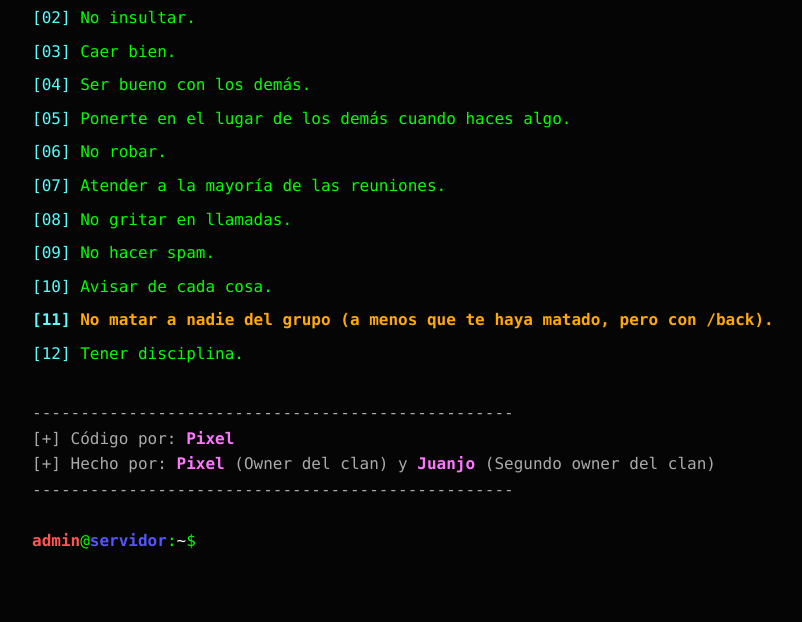
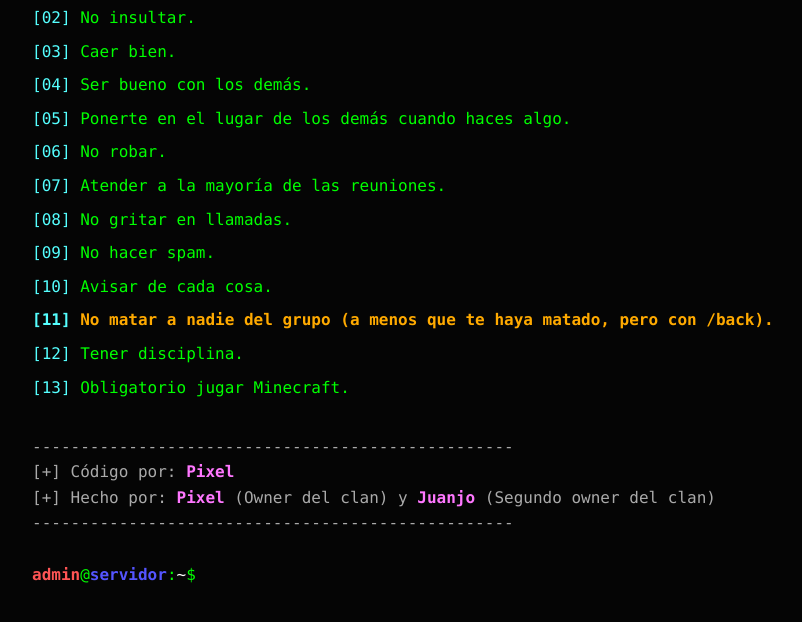
Before and after one commit to pixel-arch404/reglas-clan, a plain HTML site: page index.html in a window 1280 px wide. Shown: the part 148-770 px from the top of the page, without its empty margins (233-1035 px from the left). Drawn offline with Linux system fonts and the light colour scheme.

Commit message:
index.html

```diff
--- a/index.html
+++ b/index.html
@@ -85,6 +85,7 @@
             "<div class='regla'><span class='numero'>[10]</span> Avisar de cada cosa.</div>",
             "<div class='regla importante'><span class='numero'>[11]</span> No matar a nadie del grupo (a menos que te haya matado, pero con /back).</div>",
             "<div class='regla'><span class='numero'>[12]</span> Tener disciplina.</div>",
+            "<div class='regla'><span class='numero'>[13]</span> Obligatorio jugar Minecraft.</div>",
             "<br>",
             "<div class='creditos'>--------------------------------------------------</div>",
             "<div class='creditos'>[+] Código por: <span class='autor'>Pixel</span></div>",
```
